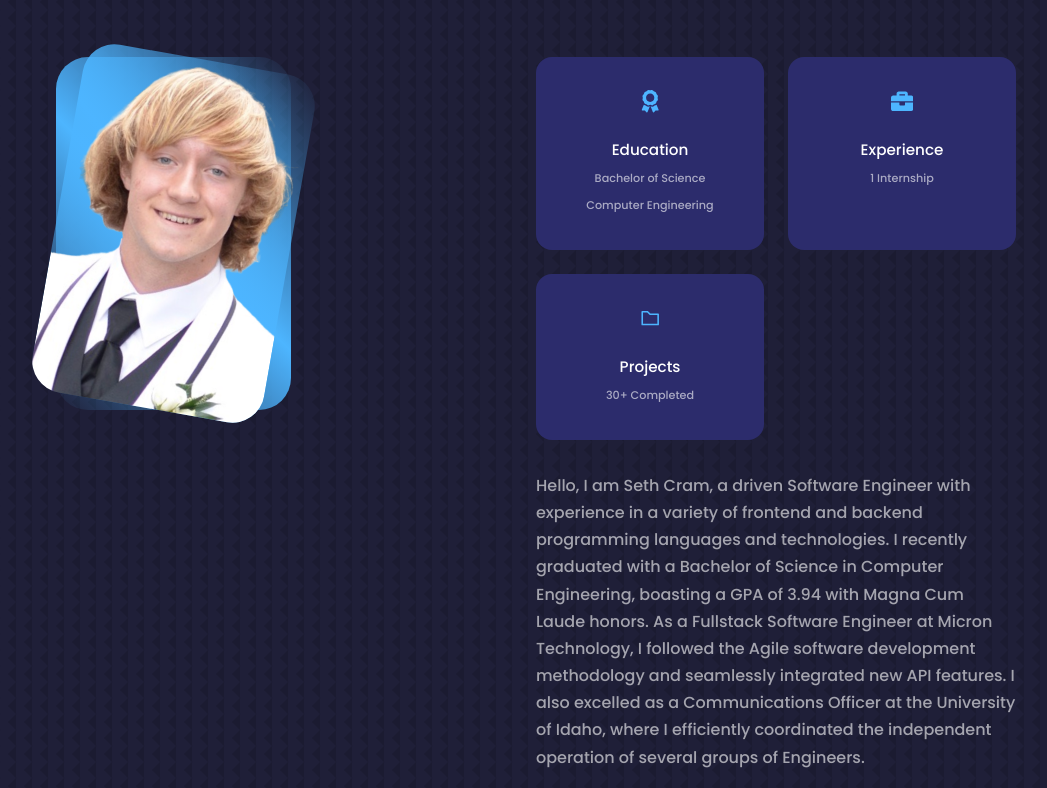
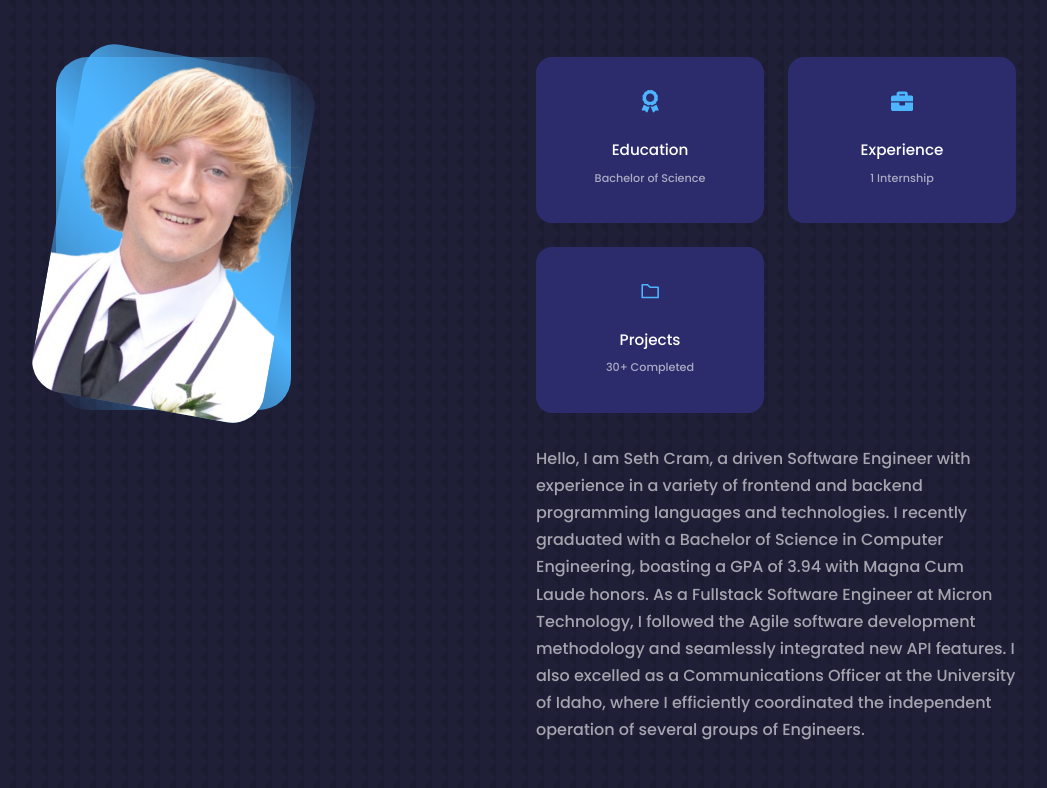
Before and after one commit to SethCram/SethCram.github.io, a React (Create React App) app in the folder portfolio_website/: page / in a window 1280 px wide. Shown: the part 982-1770 px from the top of the page, without its empty margins (104-1151 px from the left). Built offline with nearby package versions, Linux system fonts and the light colour scheme.

Commit message:
simpliefy education for uniform display

```diff
--- a/portfolio_website/src/components/about/About.jsx
+++ b/portfolio_website/src/components/about/About.jsx
@@ -11,15 +11,9 @@
       <article className='about__card'>
         {icon}
         <h5>{title}</h5>
-        <ul>
-          {description.split( /[\\.!?]/ ).map((sentence, i) => (
-              <li key={i}>
-                <small>
-                  {sentence}
-                </small>
-              </li>
-          ))}
-        </ul>
+        <small>
+          {description}
+        </small>
       </article>
     )
 }
@@ -39,7 +33,7 @@
 
         <div className='about__content'>
           <div className='about__cards'>
-            <AboutCard icon=<FaAward className='about__icon'/> title='Education' description={"Bachelor of Science. Computer Engineering"} />
+            <AboutCard icon=<FaAward className='about__icon'/> title='Education' description={"Bachelor of Science"} />
             <AboutCard icon=<FaBriefcase className='about__icon'/> title='Experience' description={'1 Internship'} />
             <AboutCard icon=<AiOutlineFolder className='about__icon'/> title='Projects' description={'30+ Completed'} />
           </div>
```
